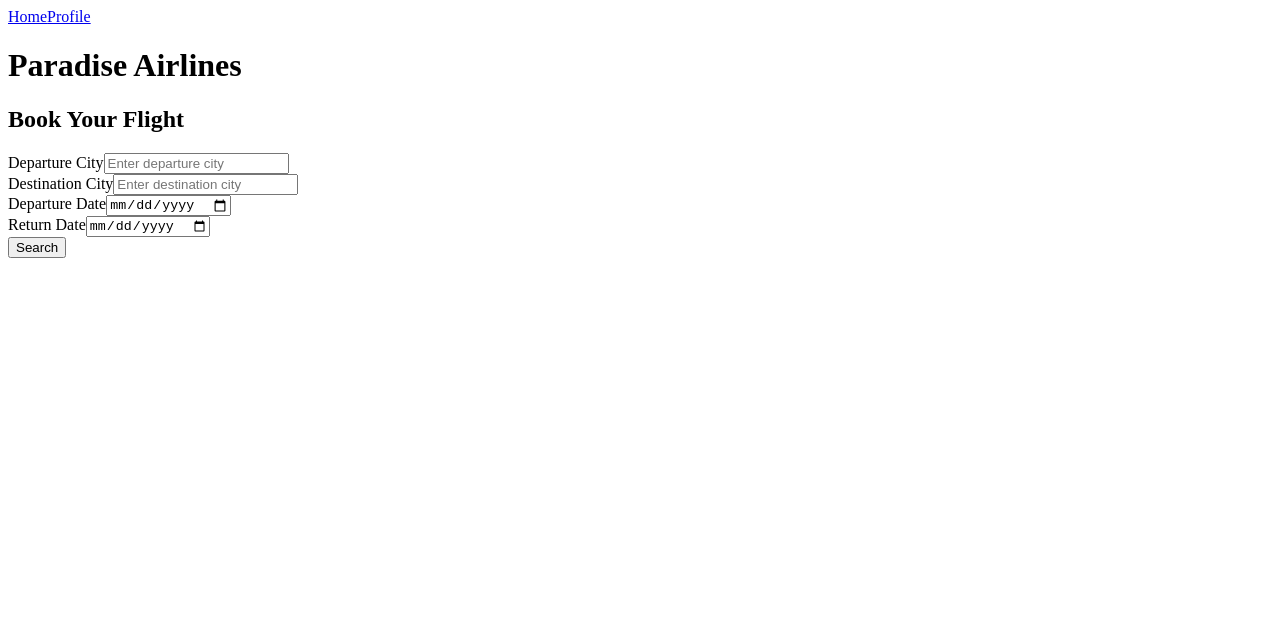
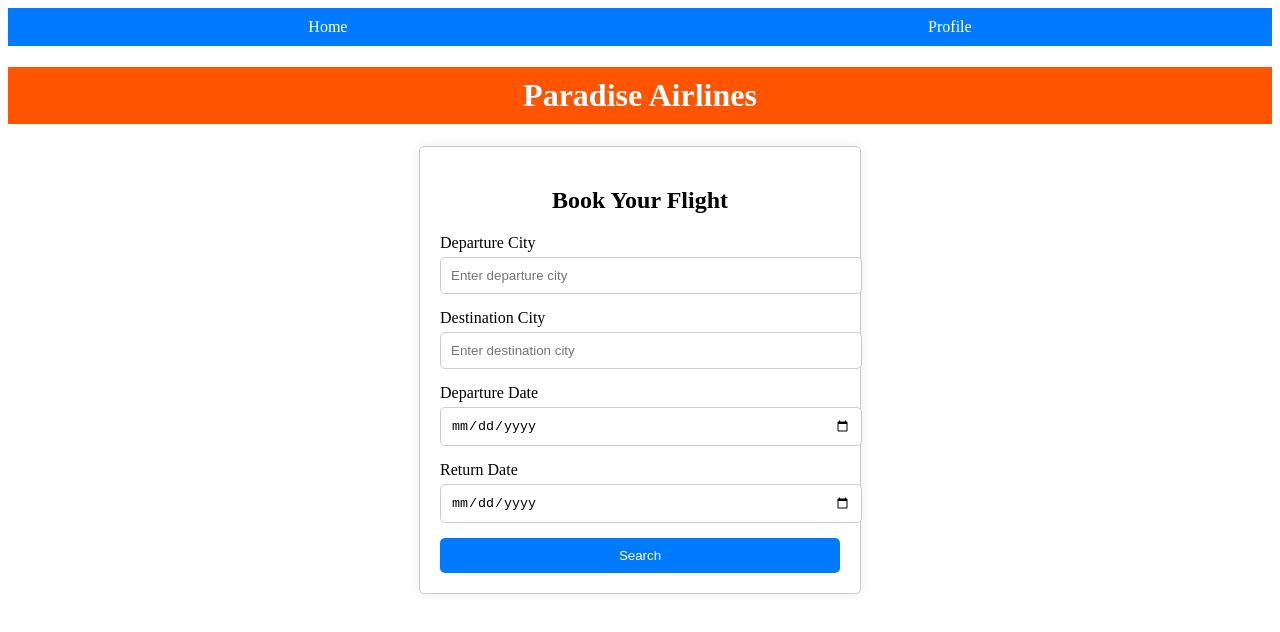
Before and after one commit to jiyongk84/jyk-phase5-flatiron-final-project, a React (Create React App) app in the folder client/: page / in a window 1280 px wide. Shown: the top 632 px of the page. Built offline with nearby package versions, Linux system fonts and the light colour scheme.

Commit message:
add css styling to home and profile page

```diff
--- a/client/src/index.css
+++ b/client/src/index.css
@@ -4,3 +4,132 @@
   --link: #61dafb;
   --text: hsla(0, 0%, 100%, 0.88);
 }
+
+h1 {
+  background-color: #ff5500; /* Background color of your choice */
+  color: #fff; /* Text color for the heading */
+  padding: 10px; /* Padding for spacing around the text */
+  text-align: center; /* Center-align the text */
+}
+
+.navbar {
+  background-color: #007bff;
+  color: #fff;
+  padding: 10px;
+  display: flex;
+  justify-content: space-around;
+}
+
+.navbar a {
+  color: #fff;
+  text-decoration: none;
+  margin: 0 10px;
+}
+
+.navbar a:hover {
+  text-decoration: underline;
+}
+
+
+.home {
+  max-width: 400px;
+  margin: 0 auto;
+  padding: 20px;
+  border: 1px solid #ccc;
+  border-radius: 5px;
+  background-color: #fff;
+  box-shadow: 0 0 10px rgba(0, 0, 0, 0.1);
+}
+
+.home h2 {
+  text-align: center;
+  margin-bottom: 20px;
+}
+
+.form-group {
+  margin-bottom: 15px;
+}
+
+.form-group label {
+  display: block;
+  margin-bottom: 5px;
+}
+
+.form-group input[type="text"],
+.form-group input[type="date"] {
+  width: 100%;
+  padding: 10px;
+  border: 1px solid #ccc;
+  border-radius: 5px;
+}
+
+button {
+  background-color: #007bff;
+  color: #fff;
+  border: none;
+  padding: 10px 20px;
+  cursor: pointer;
+  border-radius: 5px;
+  width: 100%;
+}
+
+button:hover {
+  background-color: #0056b3;
+}
+
+.profile {
+  display: flex;
+  max-width: 400px;
+  margin: 0;
+  padding: 20px;
+  border: 1px solid #ccc;
+  border-radius: 5px;
+  background-color: #fff;
+  box-shadow: 0 0 10px rgba(0, 0, 0, 0.1);
+  justify-content: flex-start;
+}
+
+.profile-content {
+  flex: 1;
+  padding: 20px;
+}
+
+.profile p {
+  margin: 10px 0;
+}
+
+.profile h3 {
+  margin-top: 20px;
+}
+
+.profile button {
+  background-color: #ff5733;
+  color: #fff;
+  border: none;
+  padding: 10px 20px;
+  cursor: pointer;
+  border-radius: 5px;
+  font-size: 16px;
+  margin-top: 20px;
+}
+
+.profile button:hover {
+  background-color: #ff3e15;
+}
+
+.welcome-text {
+  font-size: 20px;
+  font-weight: bold;
+  margin-bottom: 10px;
+  color: #007bff;
+}
+
+.username-text {
+  font-size: 18px;
+  font-weight: bold;
+  color: #c54409;
+}
+
+.profile-data p {
+  font-weight:lighter
+}
```
